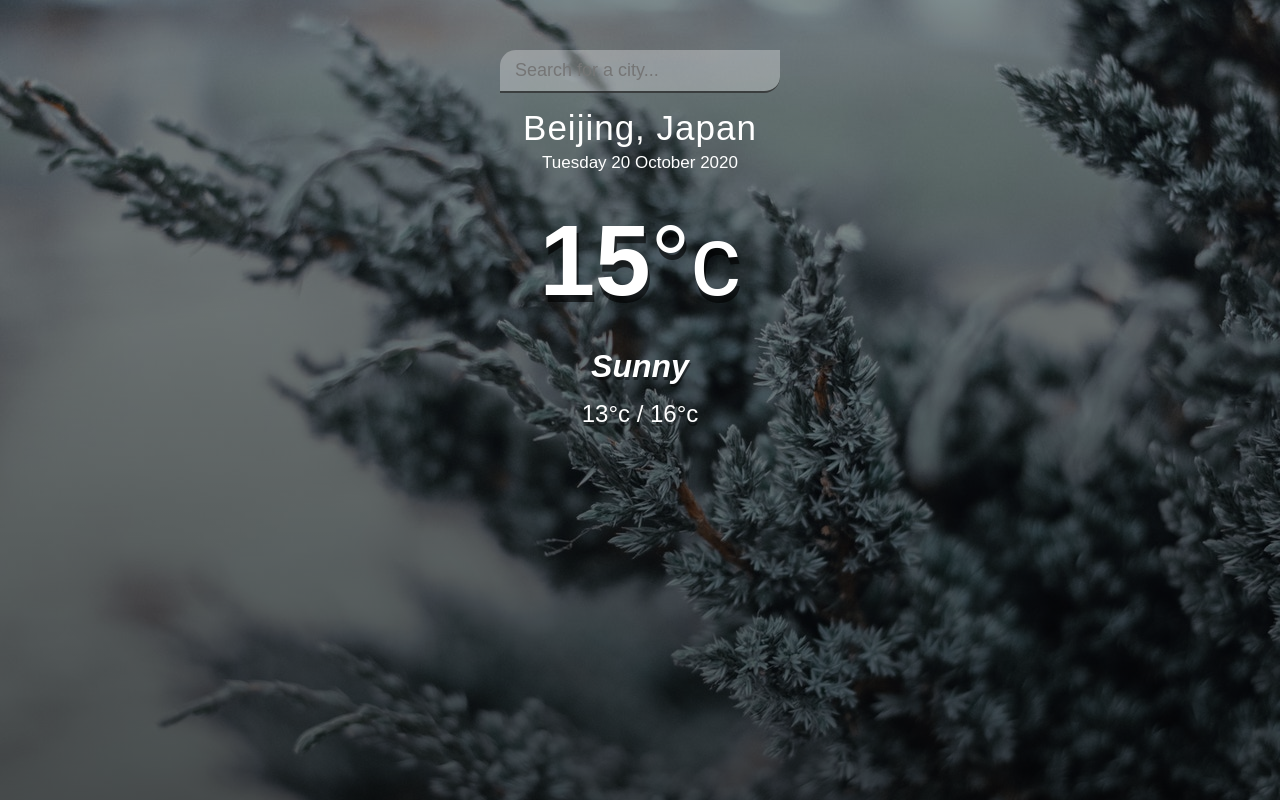
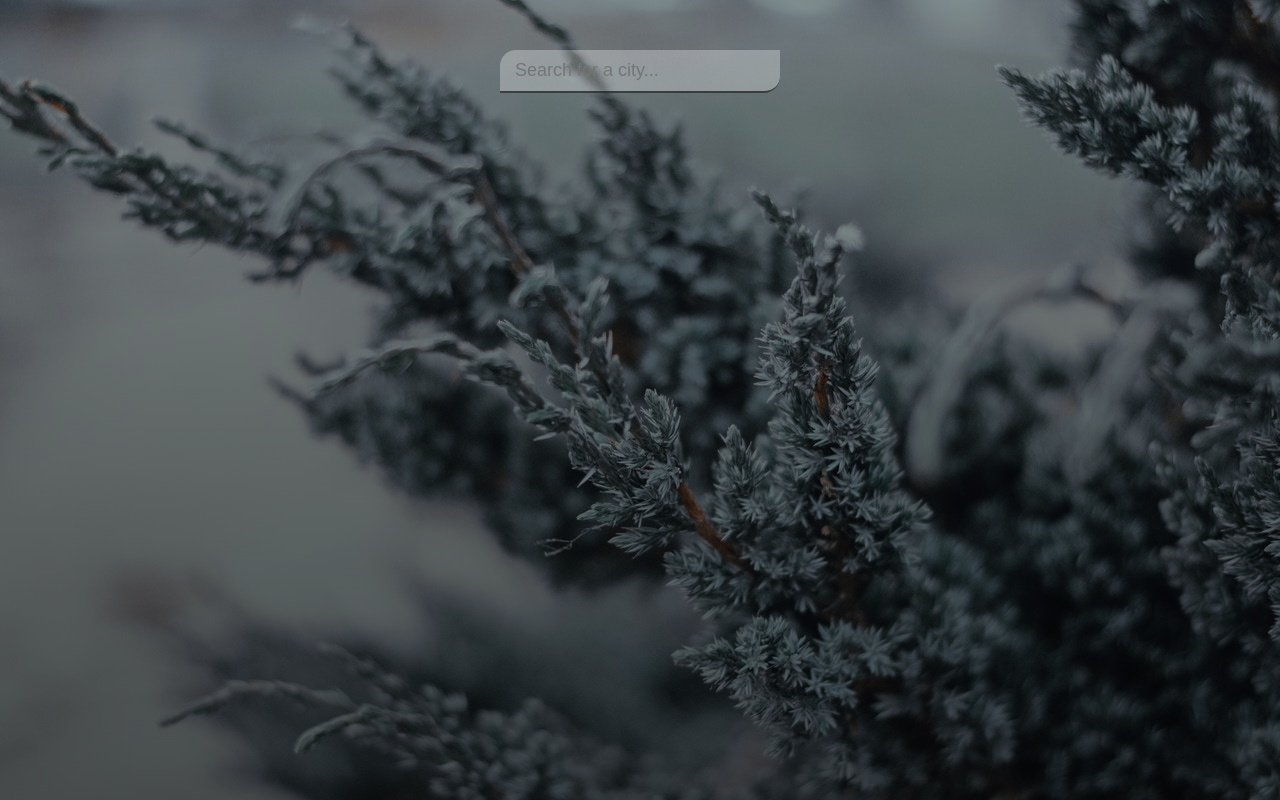
Before and after one commit to Riya-Prasad/weather-site, a plain HTML site: page index.html in a window 1280 px wide. Drawn offline with Linux system fonts and the light colour scheme.

```diff
--- a/index.html
+++ b/index.html
@@ -15,13 +15,13 @@
 		</HEADER>
 		<main>
 			<section class="location">
-				<div class="city">Beijing, Japan</div>
-				<div class="date">Tuesday 20 October 2020</div>
+				<div class="city"></div>
+				<div class="date"></div>
 			</section>
 			<div class="current">
-				<div class="temp">15<span>&#176;c</span></div>
-				<div class="weather">Sunny</div>
-				<div class="hi-low">13&#176;c / 16&#176;c</span></div>
+				<div class="temp"><span></span></div>
+				<div class="weather"></div>
+				<div class="hi-low"></span></div>
 			</div>
 		</main>
 	</div>
```
